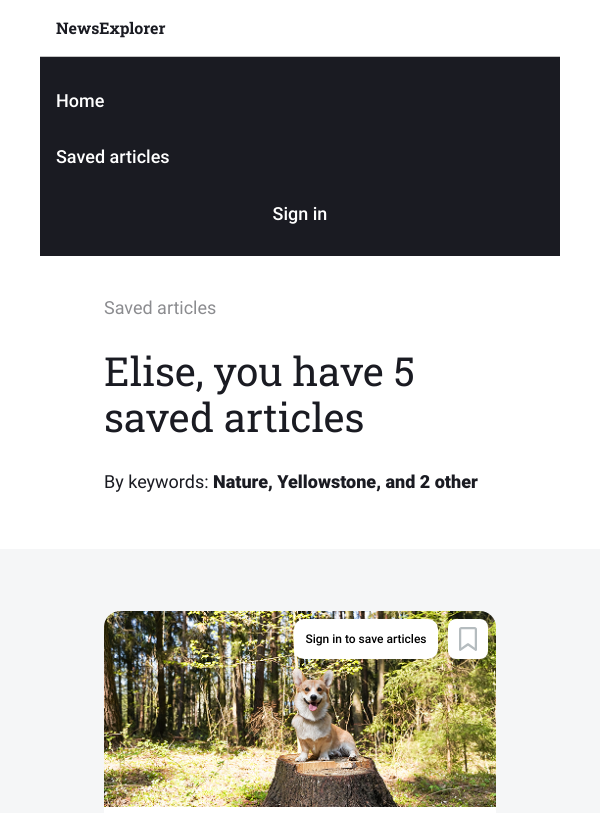
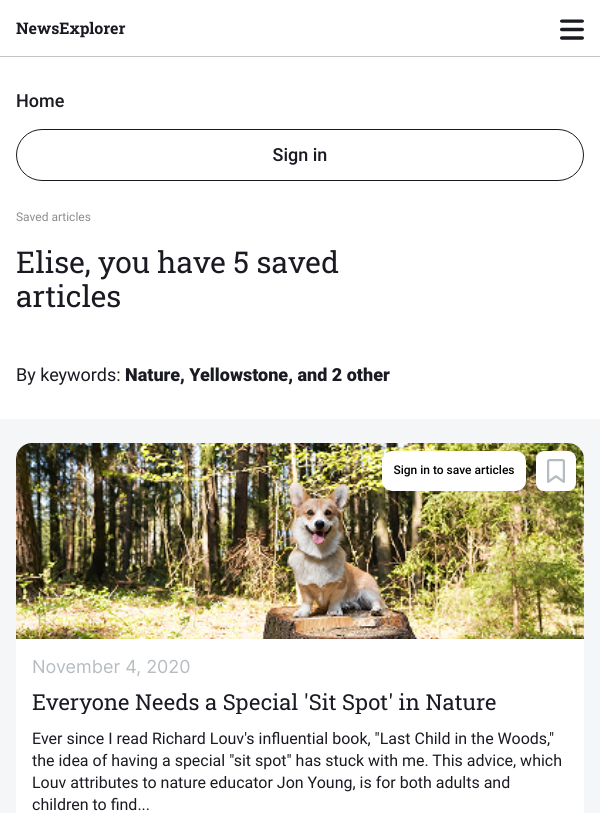
Before and after one commit to Julesdowork/se_project_news, a React (Vite) app: page /saved-news in a window 600 px wide. Shown: the top 813 px of the page. Built offline with nearby package versions, Linux system fonts and the light colour scheme.

Commit message:
Add media queries for SavedNews components

```diff
--- a/src/components/Main/Main.jsx
+++ b/src/components/Main/Main.jsx
@@ -1,7 +1,7 @@
 import "./Main.css";
 import Header from "../Header/Header";
 import NewsCardList from "../NewsCardList/NewsCardList";
-import Preloader from "../Preloader";
+import Preloader from "../Preloader/Preloader";
 import About from "../About/About";
 
 function Main() {
--- a/src/components/Navigation/Navigation.css
+++ b/src/components/Navigation/Navigation.css
@@ -104,8 +104,13 @@
   border-color: #1a1b22;
 }
 
+.nav_icon_black {
+  filter: invert(4%) sepia(5%) saturate(4377%) hue-rotate(195deg)
+    brightness(101%) contrast(86%);
+}
+
 @media screen and (min-width: 600px) and (max-width: 960px) {
-  .nav {
+  .nav__main {
     padding: 0 40px;
   }
 
@@ -129,9 +134,6 @@
 }
 
 @media screen and (max-width: 600px) {
-  .nav {
-  }
-
   .nav__main {
     padding: 16px;
   }
@@ -158,6 +160,10 @@
     background-color: #1a1b22;
   }
 
+  .nav__menu_white {
+    background-color: #fff;
+  }
+
   .nav__btn {
     padding: 0;
     font-size: 18px;
@@ -170,4 +176,8 @@
     padding: 16px;
     line-height: 1;
   }
+
+  .nav_text_black {
+    color: #1a1b22;
+  }
 }
--- a/src/components/Navigation/Navigation.jsx
+++ b/src/components/Navigation/Navigation.jsx
@@ -13,11 +13,13 @@ function Navigation({ isSavedNews, isMobileMenuOpened }) {
         <button type="button" className="nav__menu-btn">
           <img
             src={isMobileMenuOpened ? closeIcon : menuIcon}
-            className="nav__menu-btn-icon"
+            className={`nav__menu-btn-icon ${
+              isSavedNews ? "nav_icon_black" : ""
+            }`}
             alt="Click to open or close the menu"
           />
         </button>
-        <div className={`nav__btn-group`}>
+        <div className="nav__btn-group">
           <button
             className={`nav__btn nav__btn_active ${
               isSavedNews ? "nav_text_black" : ""
@@ -43,12 +45,12 @@ function Navigation({ isSavedNews, isMobileMenuOpened }) {
           </button>
         </div>
       </div>
-      <div className="nav__menu">
+      <div className={`nav__menu ${isSavedNews ? "nav__menu_white" : ""}`}>
         <button className={`nav__btn ${isSavedNews ? "nav_text_black" : ""}`}>
           Home
         </button>
         <button
-          className={`nav__btn "nav__btn_disabled" ${
+          className={`nav__btn nav__btn_disabled ${
             isSavedNews ? "nav__btn_active nav_text_black nav_border_black" : ""
           }`}
         >
--- a/src/components/SavedNews/SavedNews.css
+++ b/src/components/SavedNews/SavedNews.css
@@ -2,3 +2,15 @@
   padding: 62px 104px;
   background-color: #f5f6f7;
 }
+
+@media screen and (min-width: 600px) and (max-width: 960px) {
+  .saved-news {
+    padding: 32px 40px;
+  }
+}
+
+@media screen and (max-width: 600px) {
+  .saved-news {
+    padding: 24px 16px 12px;
+  }
+}
--- a/src/components/SavedNews/SavedNews.jsx
+++ b/src/components/SavedNews/SavedNews.jsx
@@ -1,6 +1,6 @@
 import "./SavedNews.css";
 import Navigation from "../Navigation/Navigation";
-import SavedNewsHeader from "../SavedNewsHeader";
+import SavedNewsHeader from "../SavedNewsHeader/SavedNewsHeader";
 import NewsCardList from "../NewsCardList/NewsCardList";
 
 function SavedNews() {
--- a/src/components/SavedNewsHeader.css
+++ /dev/null
@@ -1,31 +0,0 @@
-.saved-news-header {
-  padding: 40px 104px 56px;
-}
-
-.saved-news-header__title {
-  font-family: Roboto, Arial, Helvetica, sans-serif;
-  font-weight: 400;
-  font-size: 18px;
-  line-height: 1.33;
-  color: #1a1b22;
-  opacity: 0.5;
-  margin: 0 0 28px;
-}
-
-.saved-news-header__saved-count {
-  font-family: "Roboto Slab", Arial, Helvetica, sans-serif;
-  font-weight: 400;
-  font-size: 40px;
-  line-height: 1.15;
-  color: #1a1b22;
-  max-width: 530px;
-  margin: 0 0 30px;
-}
-
-.saved-news-header__keywords {
-  font-family: Roboto, Arial, Helvetica, sans-serif;
-  font-size: 18px;
-  line-height: 1.33;
-  color: #1a1b22;
-  margin: 0;
-}
--- /dev/null
+++ b/src/components/SavedNewsHeader/SavedNewsHeader.css
@@ -0,0 +1,68 @@
+.saved-news-header {
+  padding: 40px 104px 56px;
+}
+
+.saved-news-header__title {
+  font-family: Roboto, Arial, Helvetica, sans-serif;
+  font-weight: 400;
+  font-size: 18px;
+  line-height: 1.33;
+  color: #1a1b22;
+  opacity: 0.5;
+  margin: 0 0 28px;
+}
+
+.saved-news-header__saved-count {
+  font-family: "Roboto Slab", Arial, Helvetica, sans-serif;
+  font-weight: 400;
+  font-size: 40px;
+  line-height: 1.15;
+  color: #1a1b22;
+  max-width: 530px;
+  margin: 0 0 30px;
+}
+
+.saved-news-header__keywords {
+  font-family: Roboto, Arial, Helvetica, sans-serif;
+  font-size: 18px;
+  line-height: 1.33;
+  color: #1a1b22;
+  margin: 0;
+}
+
+@media screen and (min-width: 600px) and (max-width: 960px) {
+  .saved-news-header {
+    padding: 24px 16px 32px 40px;
+  }
+
+  .saved-news-header__title {
+    margin: 0 0 16px;
+    font-size: 14px;
+    line-height: 1.7;
+  }
+
+  .saved-news-header__saved-count {
+    margin: 0 0 16px;
+    font-size: 30px;
+    line-height: 1.13;
+    max-width: 336px;
+  }
+}
+
+@media screen and (max-width: 600px) {
+  .saved-news-header {
+    padding: 8px 16px 32px;
+  }
+
+  .saved-news-header__title {
+    font-size: 12px;
+    line-height: 2;
+    margin: 0 0 16px;
+  }
+
+  .saved-news-header__saved-count {
+    margin: 0 0 50px;
+    font-size: 30px;
+    line-height: 1.13;
+  }
+}
```
Also changed, not shown: src/components/Preloader/Preloader.css (renamed from src/components/Preloader.css), src/components/Preloader/Preloader.jsx (renamed from src/components/Preloader.jsx), src/components/SavedNewsHeader/SavedNewsHeader.jsx (renamed from src/components/SavedNewsHeader.jsx).
